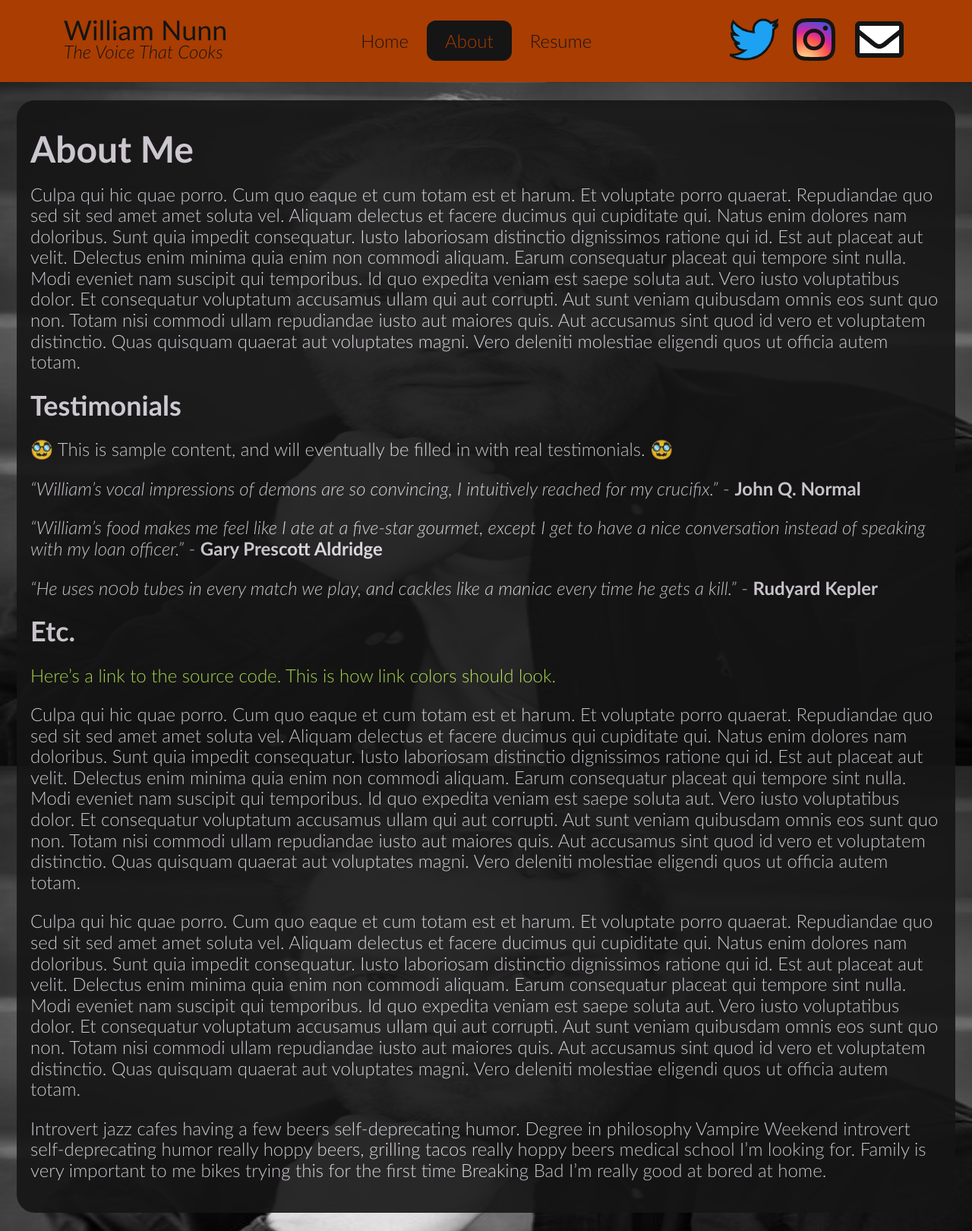
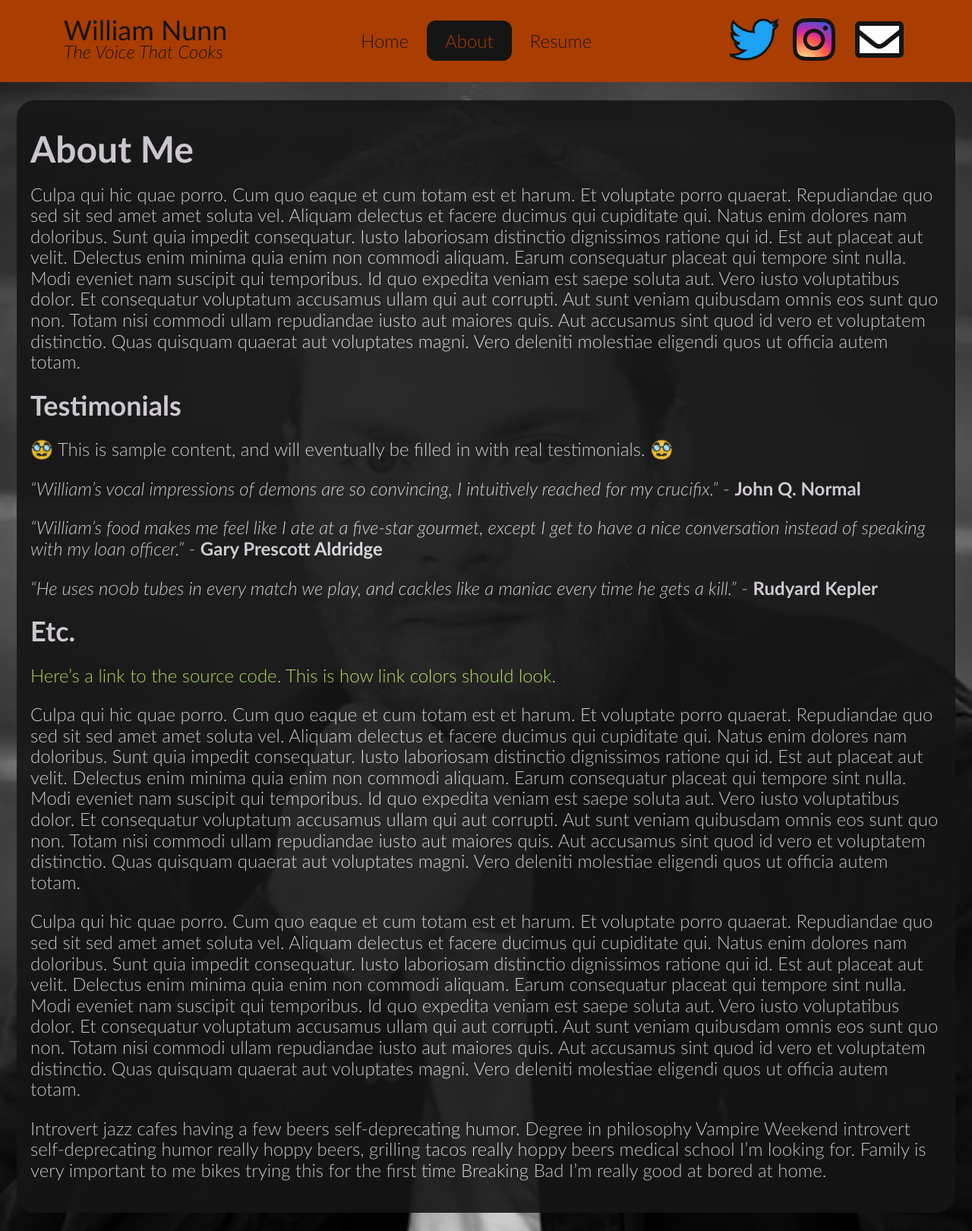
Before and after one commit to William-Nunn/William-Nunn.github.io, a Jekyll site: the page built from about.md, in a window 1280 px wide. Shown: the whole page at 76% size. Built offline with Jekyll 4.4.1, drawn with Linux system fonts in a browser that asks for light colours.

Commit message:
test out this fix for mobile
Signed-off-by: Lance-Drane <ldraneutk@gmail.com>

```diff
--- a/_sass/main.scss
+++ b/_sass/main.scss
@@ -56,9 +56,14 @@
   flex: 1 0 auto;
   background-image: url("/content/images/headshot.jpeg");
   background-repeat: no-repeat;
-  background-size: 100vw 100vh;
   background-attachment: fixed;
+  background-position: center center;
+  background-size: cover;
   display: flex;
+  @media screen and (max-width: $breakpoints-medium) {
+    background-position: top center;
+    background-size: 100vw auto;
+  }
 }
 
 // The most important block; everything here should allow for easy editing of content markdown files, without being concerned with HTML-specific markup.
```
Also changed, not shown: 1 other file.
